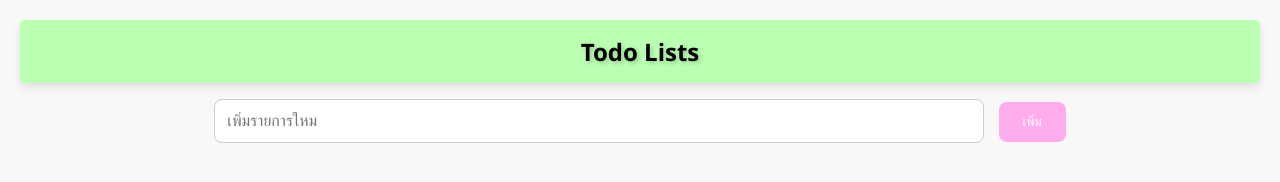
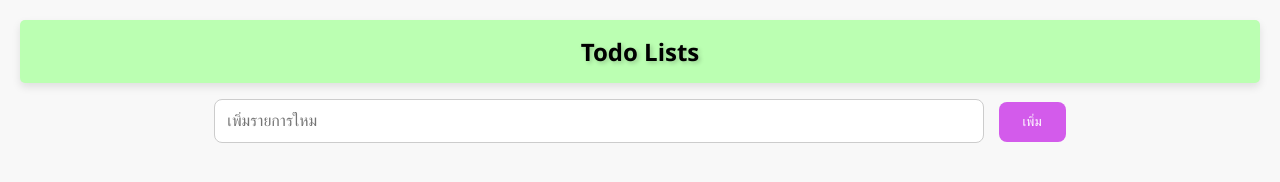
Before and after one commit to 65160016/88726065, a plain HTML site: page Lab07/todo.html in a window 1280 px wide. Drawn offline with Linux system fonts and the light colour scheme.

Commit message:
ปรับสไตล์ CSS เพิ่,ความสวยงาม

```diff
--- a/Lab07/styles.css
+++ b/Lab07/styles.css
@@ -45,7 +45,7 @@ body {
     }
     button {
     padding: 12px 24px;
-    background-color: #ffaced;
+    background-color: #d35beb;
     color: white;
     border: none;
     border-radius: 8px;
@@ -53,5 +53,5 @@ body {
     transition: background-color 0.3s;
     }
     button:hover {
-    background-color: #0056b3;
+    background-color: #00b309;
     }
```
